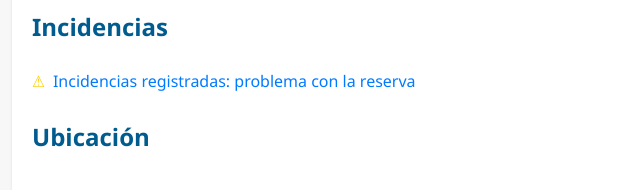
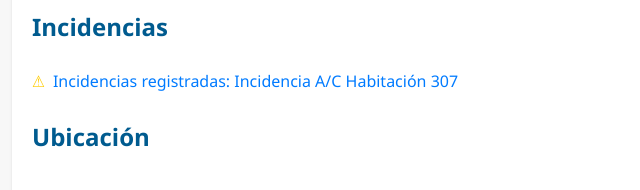
Before and after one commit to cpgacio/cpgacio.github.io, a plain HTML site: page Detalles_Reserva_UseCase2.html in a window 1280 px wide. Shown: the part 528-718 px from the top of the page, 208-848 px from the left. Drawn offline with Linux system fonts and the light colour scheme.

Commit message:
Update Detalles_Reserva_UseCase2.html

```diff
--- a/Detalles_Reserva_UseCase2.html
+++ b/Detalles_Reserva_UseCase2.html
@@ -86,7 +86,7 @@
 
         <h2>Incidencias</h2>
         <ul>
-            <li><span class="icon-alert">&#9888;</span><a class="incidencia-link" href="#">Incidencias registradas: problema con la reserva</a></li>
+            <li><span class="icon-alert">&#9888;</span><a class="incidencia-link" href="#">Incidencias registradas: Incidencia A/C Habitación 307</a></li>
         </ul>
 
         <h2>Ubicación</h2>
```
